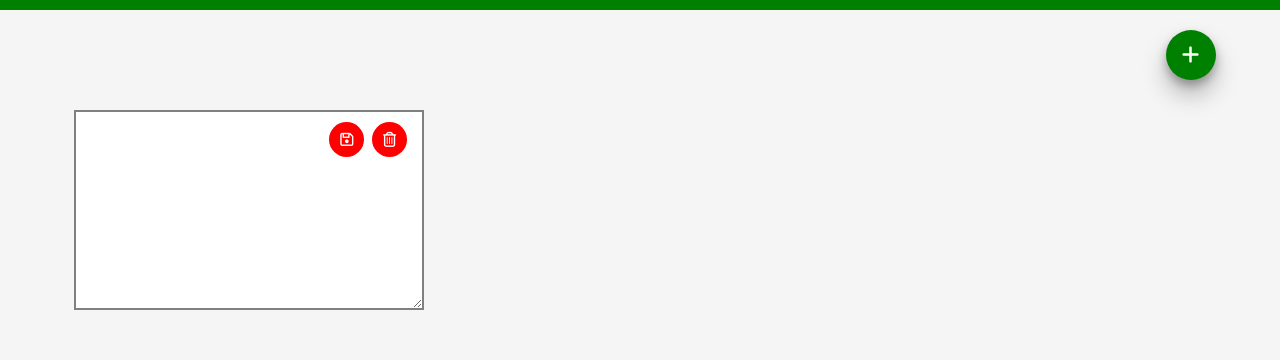
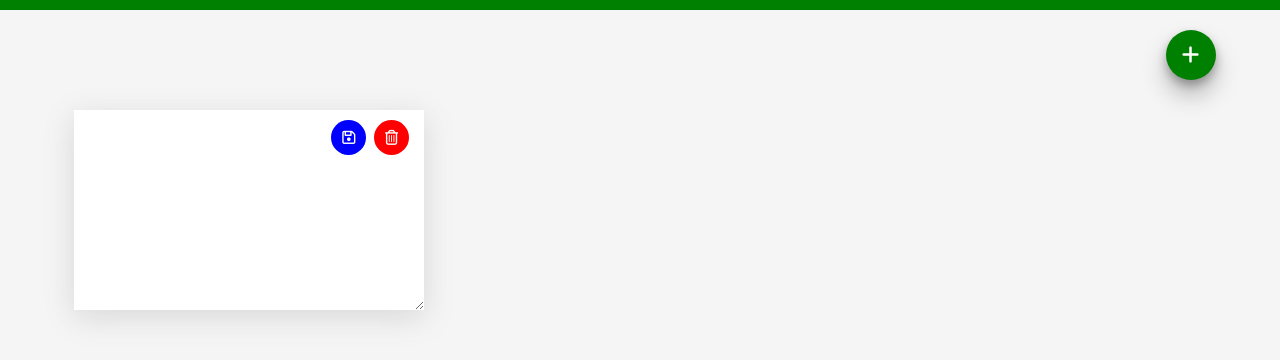
Before and after one commit to ShuvranilMondal/My-NoteBook, a plain HTML site: page index.html in a window 1280 px wide. Shown: the part 40-400 px from the top of the page. Drawn offline with Linux system fonts and the light colour scheme.

Commit message:
add file.js

```diff
--- a/css-file/file.css
+++ b/css-file/file.css
@@ -1,3 +1,4 @@
+@import url('https://fonts.googleapis.com/css2?family=Caveat:wght@400;500&display=swap');
 *{
     margin: 0;
     padding: 0;
@@ -111,9 +112,9 @@ html{
     position: relative;
     width: 350px;
     height: 200px;
-    border: 2px solid gray;
     background: white;
     margin: 10px;
+    box-shadow: rgba(100, 100, 111, 0.2) 0px 7px 29px 0px;
 }
 
 .msg-container .box .txtarea{
@@ -124,20 +125,42 @@ html{
     border: none;
     font-size: 2rem;
     padding-top: 50px;
-    padding-left: 5px;
-    padding-right: 5px;
+    padding-left: 10px;
+    padding-right: 10px;
+    font-family: 'Caveat', cursive;
+    font-weight: 500;
 }
 
 
 .txt-btn{
     height: 35px;
     width: 35px;
-    background: red;
     border-radius: 50%;
     border: none;
     box-shadow: none;
     margin-left: 5px;
+    cursor: pointer;
+    transition: all 0.2s ease-in-out;
 }
+
+.txt-btn1{
+    background: blue;
+}
+
+.txt-btn2{
+    background: red;
+}
+
+
+.txt-btn1:hover{
+    background: rgb(0, 0, 155);
+}
+
+.txt-btn2:hover{
+    background: rgb(167, 0, 0);
+}
+
+
 
 
 .txt-btn i{
--- a/index.html
+++ b/index.html
@@ -31,10 +31,11 @@
         <div class="box">
             <textarea class="txtarea"></textarea>
             <div class="btn-container">
-                <button class="txt-btn"><i class="far fa-save"></i></button>
-                <button class="txt-btn"><i class="far fa-trash-alt"></i></button>
+                <button class="txt-btn txt-btn1"><i class="far fa-save"></i></button>
+                <button class="txt-btn txt-btn2"><i class="far fa-trash-alt"></i></button>
             </div>
         </div>
+
 
     </section>
 
```
Also changed, not shown: js-file/file.js (added).
